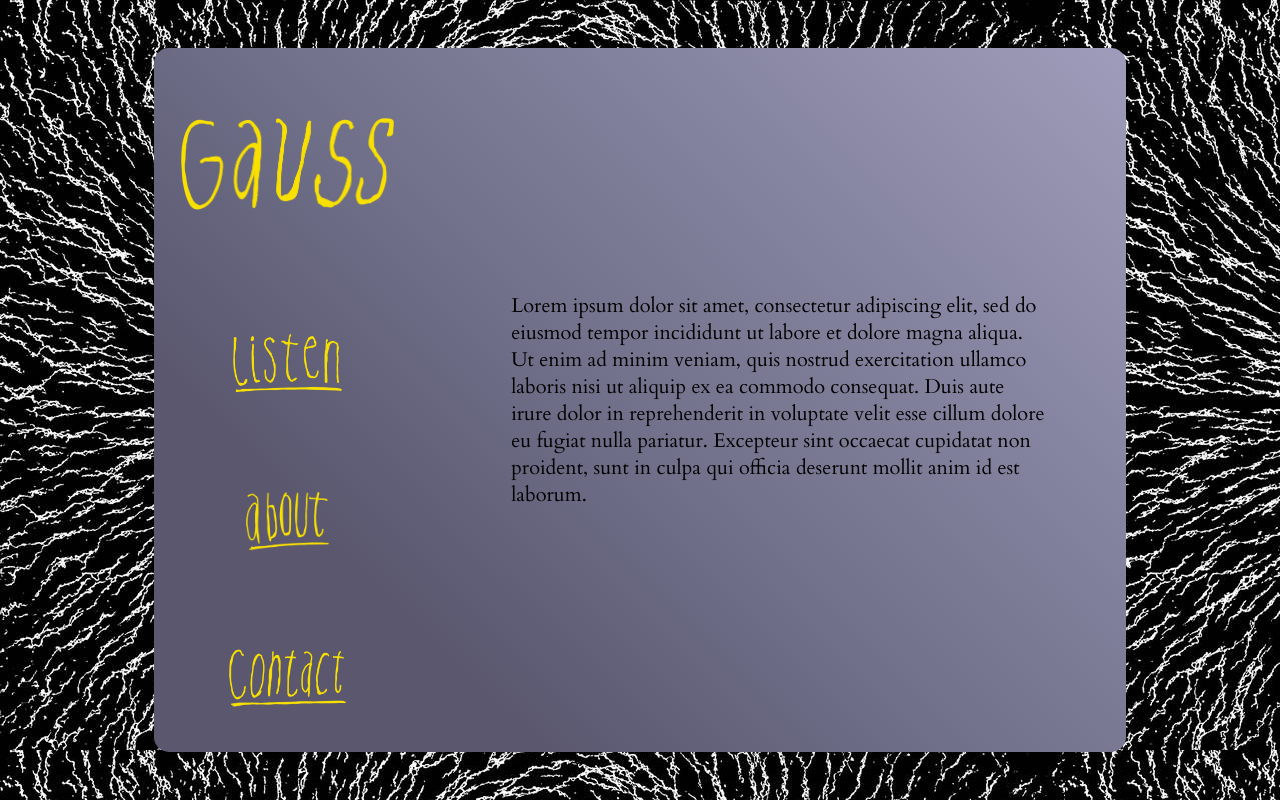
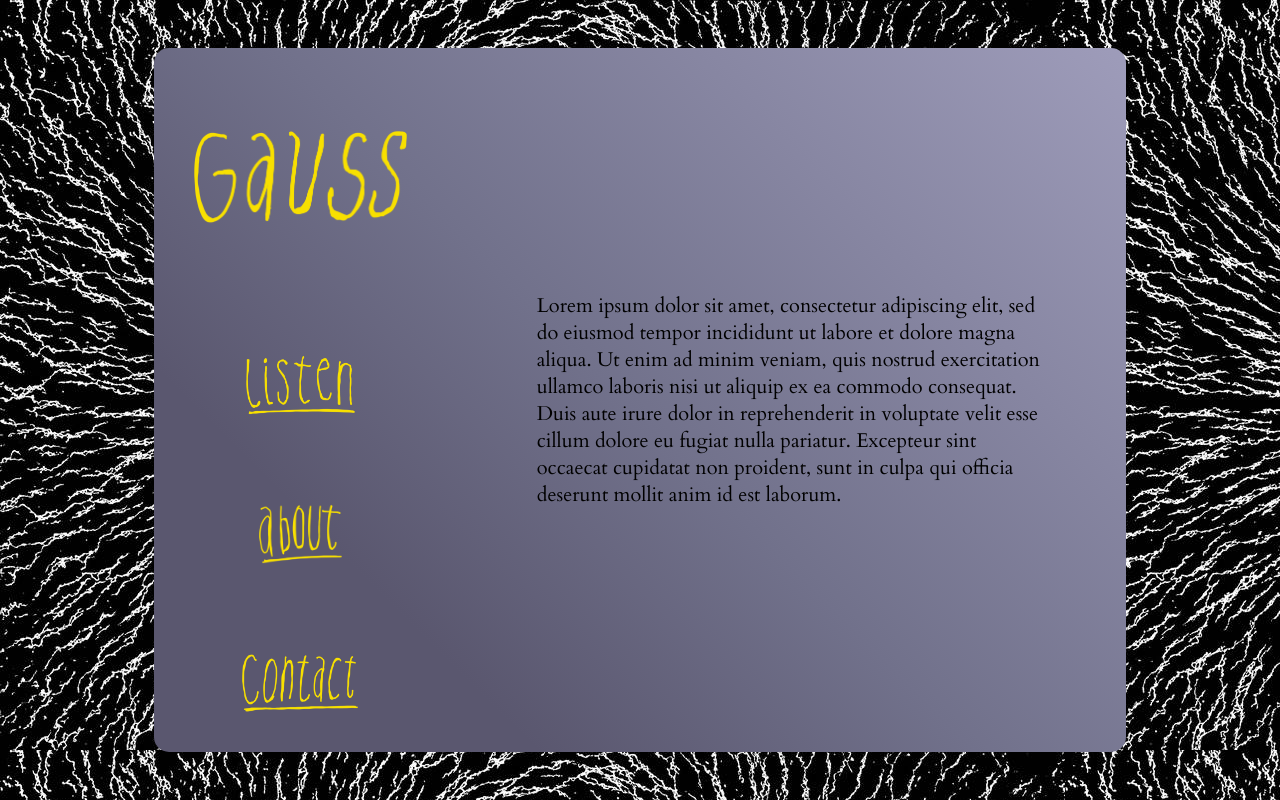
Before and after one commit to eddiechapman/gauss-music, a Flask app: page /about.html in a window 1280 px wide. Run offline with Flask 2, Linux system fonts and the light colour scheme.

Commit message:
Ensure images scale with screen width

```diff
--- a/static/style.css
+++ b/static/style.css
@@ -62,13 +62,15 @@ body {
   align-items: center;
   justify-content: center;
   align-self: center;
-  width: 90%;
+  width: 100%;
   border-radius: 15px;
+  padding: 1em;
 }
 
 .logo__img {
-  height: 100px;
-  width: auto;
+  object-fit: contain;
+  height: 90px;
+  width: 100%;
 }
 
 .menu {
@@ -97,7 +99,8 @@ body {
 
 .link__img {
   height: 45px;
-  width: auto;
+  width: 100%;
+  object-fit: contain;
 }
 
 .main {
```
